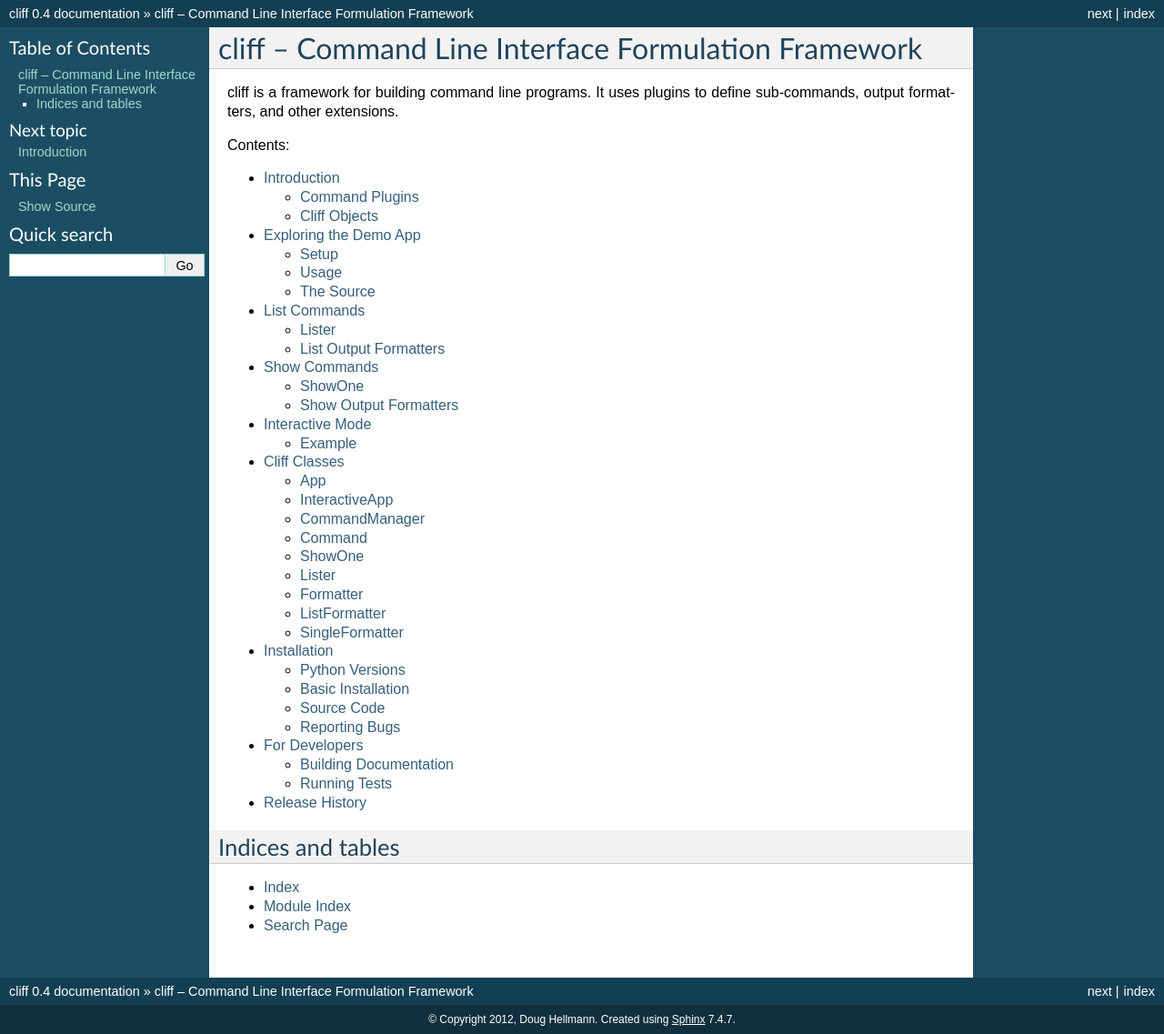
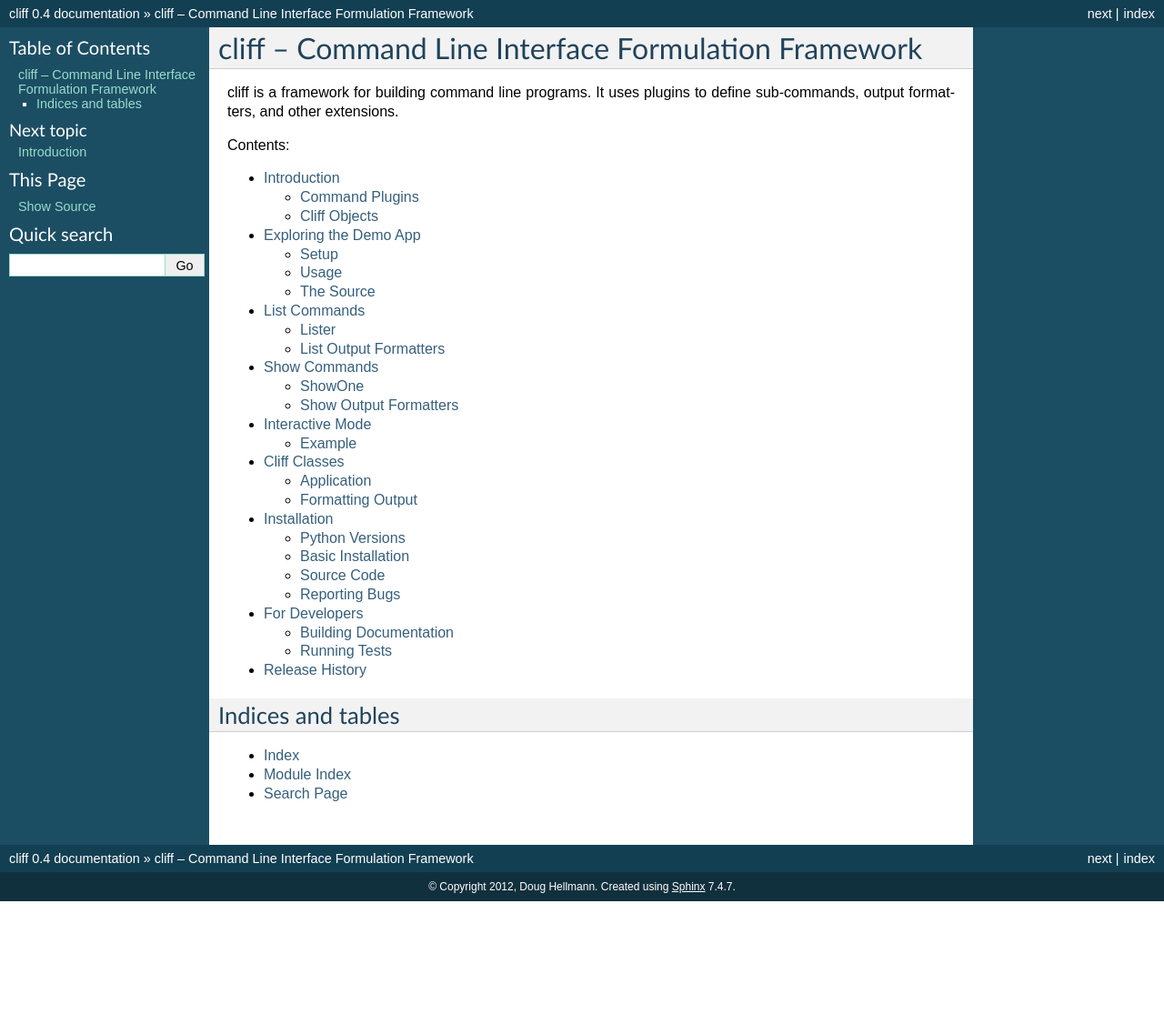
Before and after one commit to openstack/cliff, a Sphinx documentation site: the page built from docs/source/index.rst, in a window 1280 px wide. Shown: the whole page at 91% size. Built offline with Sphinx 7.4.7, drawn with Linux system fonts in a browser that asks for light colours; after the commit the page ends 991 px from its top, so only the background shows below that.

Commit message:
make the organization of the classes page a little more clear

```diff
--- a/docs/source/classes.rst
+++ b/docs/source/classes.rst
@@ -2,56 +2,62 @@
  Cliff Classes
 ===============
 
+Application
+===========
+
 App
-===
+---
 
 .. autoclass:: cliff.app.App
    :members:
 
 InteractiveApp
-==============
+--------------
 
 .. autoclass:: cliff.interactive.InteractiveApp
    :members:
 
 CommandManager
-==============
+--------------
 
 .. autoclass:: cliff.commandmanager.CommandManager
    :members:
 
 Command
-=======
+-------
 
 .. autoclass:: cliff.command.Command
    :members:
 
 ShowOne
-=======
+-------
 
 .. autoclass:: cliff.show.ShowOne
    :members:
 
 Lister
-======
+------
 
 .. autoclass:: cliff.lister.Lister
    :members:
 
+Formatting Output
+=================
+
 Formatter
-=========
+---------
 
 .. autoclass:: cliff.formatters.base.Formatter
    :members:
 
 ListFormatter
-=============
+-------------
 
 .. autoclass:: cliff.formatters.base.ListFormatter
    :members:
 
 SingleFormatter
-===============
+---------------
 
 .. autoclass:: cliff.formatters.base.SingleFormatter
    :members:
```
